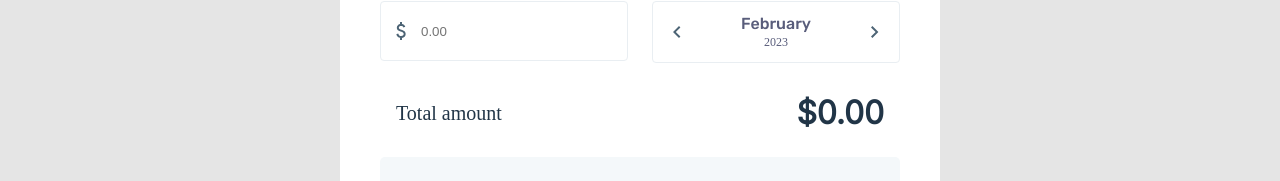
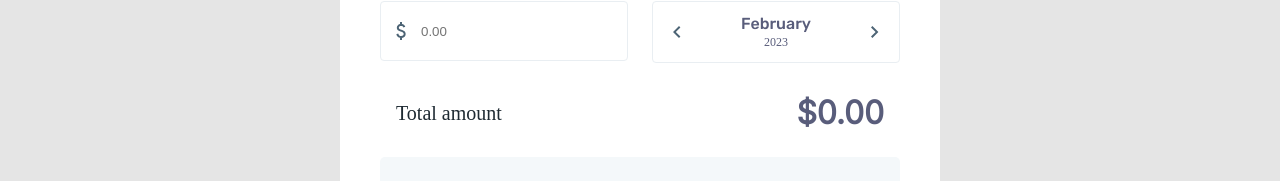
Before and after one commit to byPatri/shift4-task, a React app: page / in a window 1280 px wide. Shown: the part 357-538 px from the top of the page. Built offline with nearby package versions, Linux system fonts and the light colour scheme; the HTML template or start-up script is replaced by a standard one.

Commit message:
font color update

```diff
--- a/src/components/summary/index.scss
+++ b/src/components/summary/index.scss
@@ -1,9 +1,11 @@
+@import '../../styles/variables/colors';
+
 .summary {
     margin-top: 24px;
     font-style: normal;
     font-size: 0.75rem;
     line-height: 1rem;
-    color: #1E2A32;
+    color: $text;;
 
     text-align: center;
     padding: 24px 16px;
--- a/src/components/total/index.scss
+++ b/src/components/total/index.scss
@@ -1,3 +1,5 @@
+@import '../../styles/variables/colors';
+
 .total {
     width: 100%;
     margin-top: 32px;
@@ -10,6 +12,7 @@
         font-size: 1.25rem;
         font-weight: 500;
         line-height: 1.5rem;
+        color: $text;
     }
 
     &_amount {
@@ -17,5 +20,6 @@
         font-size: 2rem;
         font-weight: 700;
         line-height: 2.5rem;
+        color: $purple-gray;
     }
 }
--- a/src/styles/variables/_colors.scss
+++ b/src/styles/variables/_colors.scss
@@ -9,3 +9,5 @@ $midnight-purple: #423C66;
 $midnight-grey: #4D6475;
 
 $blueGray50: #E9EEF2;
+
+$text: #1E2A32
```
